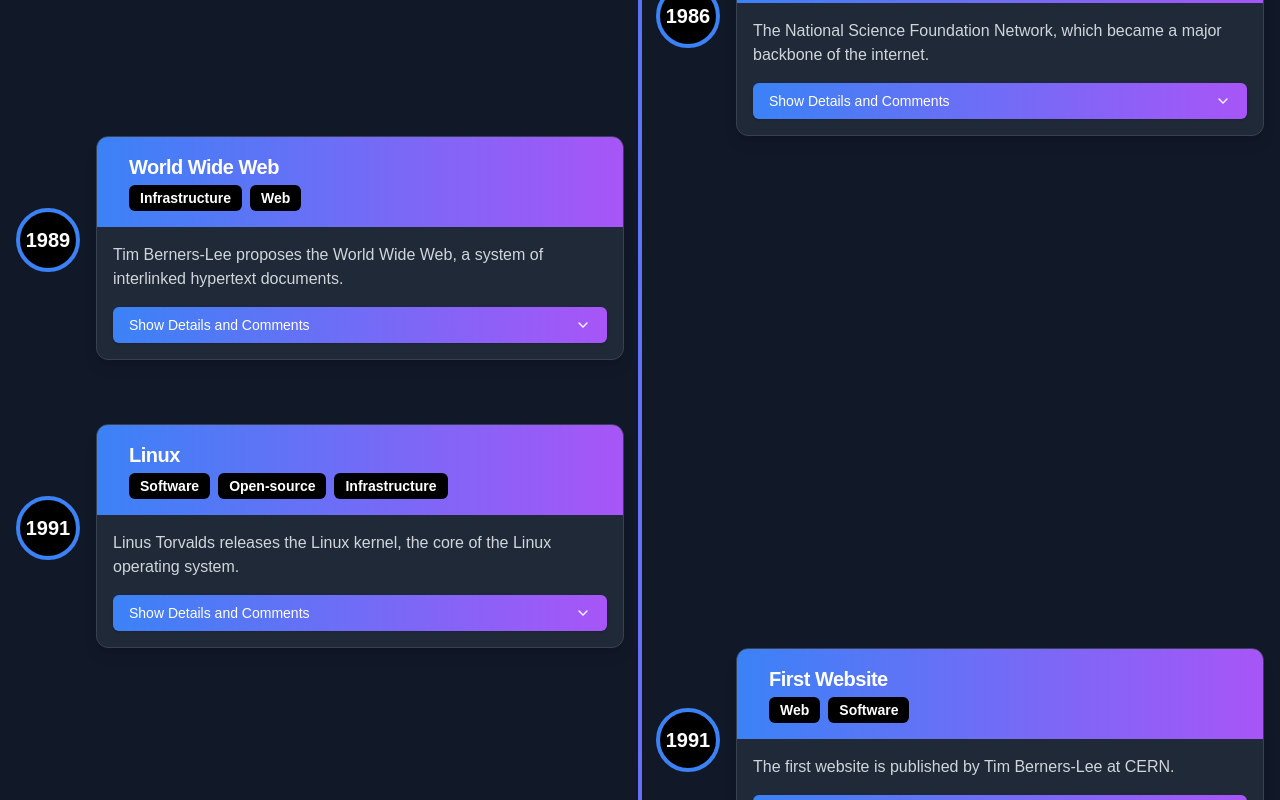
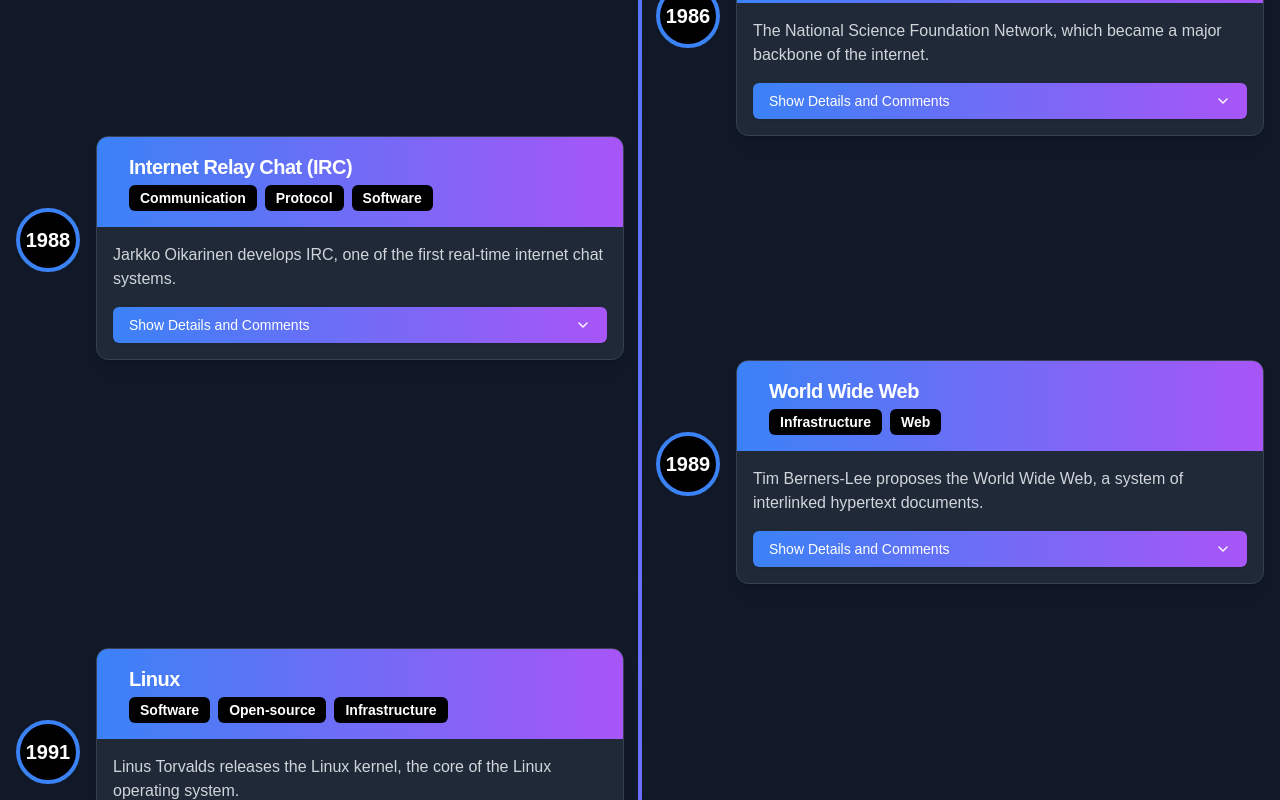
Before and after one commit to kduckets/wtfinternet, a Next.js app: page / in a window 1280 px wide. Shown: the part 1700-2500 px from the top of the page. Built offline with nearby package versions, Linux system fonts and the light colour scheme; no server answers; the database is empty.

Commit message:
Update milestones.ts

```diff
--- a/data/milestones.ts
+++ b/data/milestones.ts
@@ -294,15 +294,6 @@
       categories: ["Nonprofit", "Software", "Open-source"],
     },
     {
-      id: "facebook",
-      year: 2004,
-      title: "Facebook",
-      description: "Mark Zuckerberg launches Facebook from his college dorm room.",
-      profitModel: "Advertising and data monetization",
-      impact: "Revolutionized social networking and online communication",
-      categories: ["Commercial", "Social"],
-    },
-    {
       id: "reddit",
       year: 2005,
       title: "Reddit",
@@ -544,6 +535,60 @@
           "Democratized access to higher education and professional development, allowing millions to learn from top institutions regardless of location or background",
         categories: ["Education", "Digital", "Commercial"],
       },
+      {
+        id: "irc",
+        year: 1988,
+        title: "Internet Relay Chat (IRC)",
+        description: "Jarkko Oikarinen develops IRC, one of the first real-time internet chat systems.",
+        profitModel: "Open protocol, various clients (some commercial)",
+        impact: "Pioneered real-time text communication and laid groundwork for modern chat applications",
+        categories: ["Communication", "Protocol", "Software"],
+      },
+      {
+        id: "facebook",
+        year: 2004,
+        title: "Facebook",
+        description: "Mark Zuckerberg launches Facebook from his college dorm room.",
+        profitModel: "Advertising and data monetization",
+        impact: "Revolutionized social networking and online communication",
+        categories: ["Commercial", "Social"],
+      },
+      {
+        id: "skype",
+        year: 2003,
+        title: "Skype",
+        description: "Niklas Zennström and Janus Friis launch Skype, offering voice and video calls over the internet.",
+        profitModel: "Freemium model with paid calls to landlines and additional features",
+        impact: "Popularized VoIP and video calling for personal and business use",
+        categories: ["Communication", "Software", "Commercial"],
+      },
+      {
+        id: "whatsapp",
+        year: 2009,
+        title: "WhatsApp",
+        description: "Jan Koum and Brian Acton found WhatsApp, a cross-platform mobile messaging app.",
+        profitModel: "Initially subscription-based, later acquired by Facebook",
+        impact: "Became one of the most popular messaging apps worldwide, particularly in developing countries",
+        categories: ["Communication", "Mobile", "Social"],
+      },
+      {
+        id: "slack",
+        year: 2013,
+        title: "Slack",
+        description: "Stewart Butterfield launches Slack, a team collaboration and communication platform.",
+        profitModel: "Freemium model with paid plans for businesses",
+        impact: "Transformed workplace communication and became essential for remote teams",
+        categories: ["Communication", "Software", "Commercial"],
+      },
+      {
+        id: "zoom",
+        year: 2019,
+        title: "Zoom's Rise",
+        description: "Zoom, founded by Eric Yuan in 2011, becomes a household name for video conferencing.",
+        profitModel: "Freemium model with paid plans for businesses and additional features",
+        impact: "Became essential for remote work and education, especially during the COVID-19 pandemic",
+        categories: ["Communication", "Software", "Commercial"],
+      },
   ]
 
   export interface CategoryGroup {
@@ -558,7 +603,7 @@
     },
     {
       name: "Platform",
-      categories: ["Web", "Search", "E-commerce", "Social", "Video", "Communication", "Gaming", "Music"],
+      categories: ["Search", "E-commerce", "Social", "Video", "Communication", "Gaming", "Music"],
     },
     {
       name: "Business",
```
